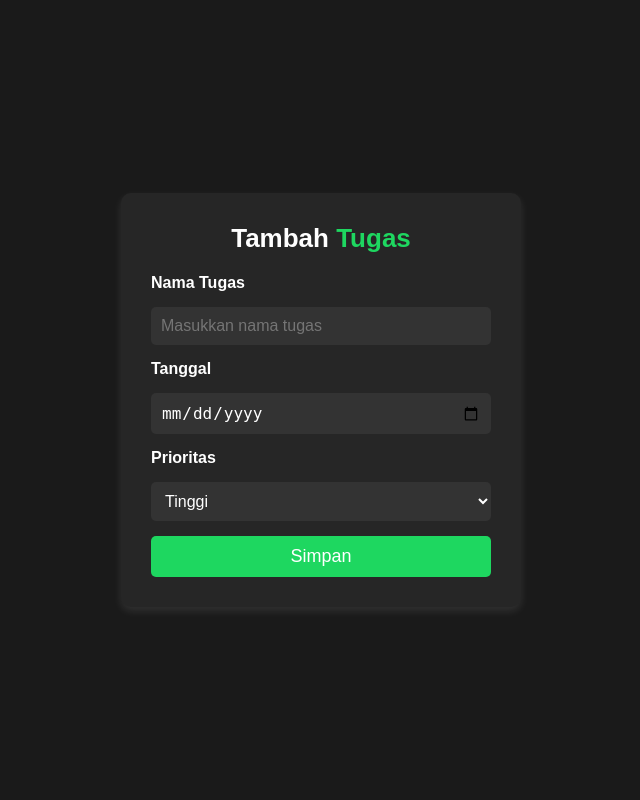
After one commit to wowserusekaliwow/todolist_ukk, a PHP site: page /aksi/tambah.php in a window 1280 px wide. The commit adds this page. Shown: the whole page, without its empty margins (319-959 px from the left). Run offline with PHP 8.4, Linux system fonts and the light colour scheme.

Commit message:
after php (mati gue 💀)

```diff
--- /dev/null
+++ b/aksi/config.php
@@ -0,0 +1,13 @@
+<?php
+$host = "localhost"; // Sesuaikan jika menggunakan hosting
+$user = "root"; // Username MySQL (default: root)
+$pass = ""; // Password MySQL (default kosong di XAMPP)
+$db = "todolist_ukk"; // Nama database
+
+$conn = new mysqli($host, $user, $pass, $db);
+
+// Periksa koneksi
+if ($conn->connect_error) {
+    die("Koneksi gagal: " . $conn->connect_error);
+}
+?>
--- /dev/null
+++ b/aksi/tambah.php
@@ -0,0 +1,50 @@
+<?php
+include "config.php";
+
+if ($_SERVER["REQUEST_METHOD"] == "POST") {
+    $nama_tugas = $_POST["nama_tugas"];
+    $tanggal = $_POST["tanggal"];
+    $prioritas = $_POST["prioritas"];
+
+    $stmt = $conn->prepare("INSERT INTO tasks (nama_tugas, tanggal, prioritas) VALUES (?, ?, ?)");
+    $stmt->bind_param("sss", $nama_tugas, $tanggal, $prioritas);
+    $stmt->execute();
+
+    header("Location: index.php");
+    exit();
+}
+?>
+
+<!DOCTYPE html>
+<html lang="id">
+<head>
+    <meta charset="UTF-8">
+    <meta name="viewport" content="width=device-width, initial-scale=1.0">
+    <title>Tambah Tugas</title>
+    <link rel="stylesheet" href="../css/styles-tambahedit.css">
+</head>
+<body>
+
+    <div class="container">
+        <h1>Tambah <span class="highlight">Tugas</span></h1>
+
+        <form method="POST">
+            <label for="nama_tugas">Nama Tugas</label>
+            <input type="text" id="nama_tugas" name="nama_tugas" placeholder="Masukkan nama tugas" required>
+
+            <label for="tanggal">Tanggal</label>
+            <input type="date" id="tanggal" name="tanggal" required>
+
+            <label for="prioritas">Prioritas</label>
+            <select id="prioritas" name="prioritas">
+                <option value="Tinggi">Tinggi</option>
+                <option value="Sedang">Sedang</option>
+                <option value="Rendah">Rendah</option>
+            </select>
+
+            <button type="submit">Simpan</button>
+        </form>
+    </div>
+
+</body>
+</html>
--- /dev/null
+++ b/css/styles-tambahedit.css
@@ -0,0 +1,79 @@
+/* Reset default margin dan padding */
+* {
+    margin: 0;
+    padding: 0;
+    box-sizing: border-box;
+}
+
+/* Body */
+body {
+    font-family: Arial, sans-serif;
+    background-color: #1a1a1a;
+    color: white;
+    display: flex;
+    justify-content: center;
+    align-items: center;
+    height: 100vh;
+}
+
+/* Container utama */
+.container {
+    background-color: #262626;
+    padding: 30px;
+    border-radius: 10px;
+    box-shadow: 0 4px 8px rgba(255, 255, 255, 0.1);
+    width: 100%;
+    max-width: 400px;
+    text-align: center;
+}
+
+/* Judul */
+h1 {
+    font-size: 26px;
+    margin-bottom: 20px;
+}
+
+.highlight {
+    color: #1ed760;
+}
+
+/* Form */
+form {
+    display: flex;
+    flex-direction: column;
+    gap: 15px;
+}
+
+/* Label */
+label {
+    font-size: 16px;
+    text-align: left;
+    font-weight: bold;
+}
+
+/* Input dan Select */
+input, select {
+    width: 100%;
+    padding: 10px;
+    border: none;
+    border-radius: 5px;
+    font-size: 16px;
+    background-color: #333;
+    color: white;
+}
+
+/* Tombol Simpan */
+button {
+    background-color: #1ed760;
+    color: white;
+    padding: 10px;
+    border: none;
+    border-radius: 5px;
+    font-size: 18px;
+    cursor: pointer;
+    transition: background 0.3s;
+}
+
+button:hover {
+    background-color: #17b850;
+}
```
Also changed, not shown: aksi/edit.php (added, +67 -0 lines), aksi/hapus.php (added, +11 -0 lines), aksi/toggle_status.php (added, +12 -0 lines), css/styles.css (renamed from styles.css, +36 -6 lines), index.html (deleted, +0 -78 lines), index.php (added, +117 -0 lines), fonts/Lexend.ttf (added).
